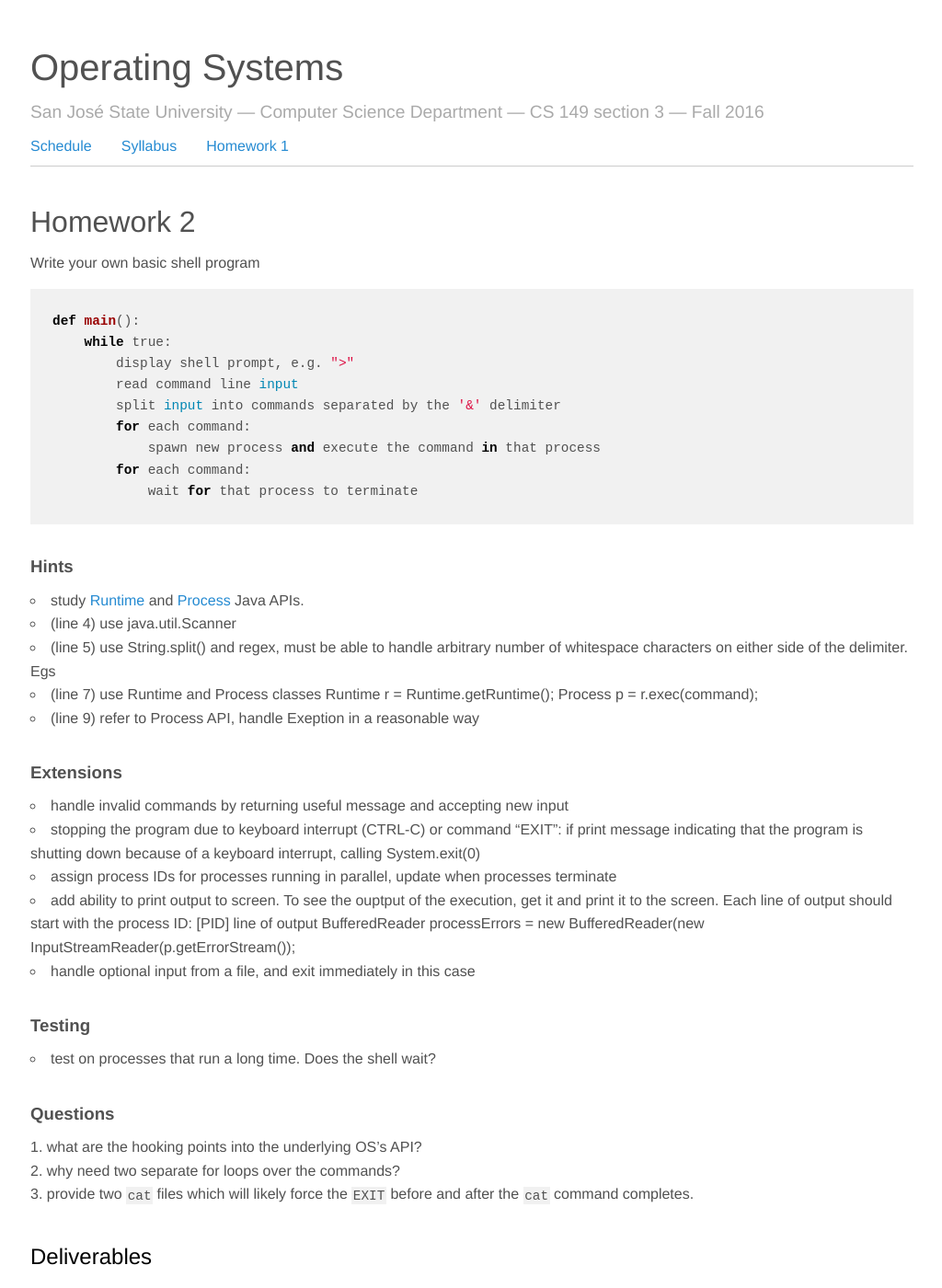
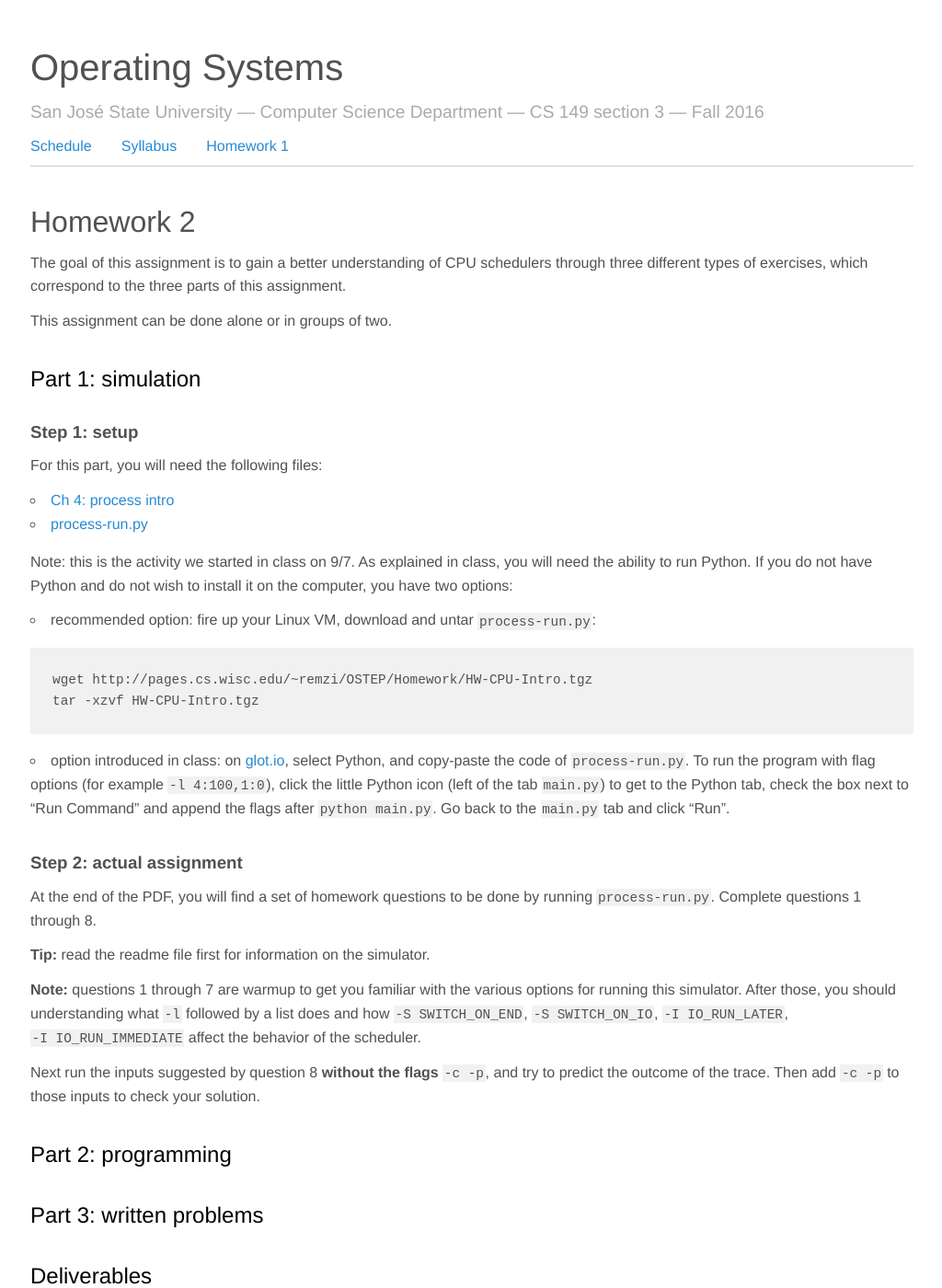
Before and after one commit to jnylam/jnylam.github.io, a Jekyll site: the page built from _courses/149-f16/homework02.md, in a window 1280 px wide and 1400 px high. Shown: the whole window at 92% size, without its empty margins (127-1151 px from the left). Built offline with Jekyll 4.4.1, drawn with Linux system fonts in a browser that asks for light colours; some of the changed text lies outside the part shown.

Commit message:
149 notes

````diff
--- a/_courses/149-f16/homework02.md
+++ b/_courses/149-f16/homework02.md
@@ -5,48 +5,66 @@ title: Homework 2
 navorder: 0
 ---
 
-Write your own basic shell program
+The goal of this assignment is to gain a better understanding of CPU schedulers through three different types of exercises, which correspond to the three parts of this assignment.
 
-``` python
-def main():
-    while true:
-        display shell prompt, e.g. ">"
-        read command line input
-        split input into commands separated by the '&' delimiter
-        for each command:
-            spawn new process and execute the command in that process
-        for each command:
-            wait for that process to terminate
+This assignment can be done alone or in groups of two.
+
+## Part 1: simulation
+
+### Step 1: setup
+
+For this part, you will need the following files:
+
+* [Ch 4: process intro](http://www.cs.wisc.edu/~remzi/OSTEP/cpu-intro.pdf)
+* [process-run.py](http://pages.cs.wisc.edu/~remzi/OSTEP/Homework/HW-CPU-Intro.tgz)
+
+Note: this is the activity we started in class on 9/7. As explained in class, you will need the ability to run Python. If you do not have Python and do not wish to install it on the computer, you have two options:
+
+* recommended option: fire up your Linux VM, download and untar `process-run.py`:
+
+```
+wget http://pages.cs.wisc.edu/~remzi/OSTEP/Homework/HW-CPU-Intro.tgz
+tar -xzvf HW-CPU-Intro.tgz
 ```
 
-### Hints
+* option introduced in class: on [glot.io](//glot.io), select Python, and copy-paste the code of `process-run.py`. To run the program with flag options (for example `-l 4:100,1:0`), click the little Python icon (left of the tab `main.py`) to get to the Python tab, check the box next to "Run Command" and append the flags after `python main.py`. Go back to the `main.py` tab and click "Run".
 
-- study [Runtime](https://docs.oracle.com/javase/8/docs/api/java/lang/Runtime.html) and [Process](https://docs.oracle.com/javase/8/docs/api/java/lang/Process.html) Java APIs.
-- (line 4) use java.util.Scanner
-- (line 5) use String.split() and regex, must be able to handle arbitrary number of whitespace characters on either side of the delimiter. Egs
-- (line 7) use Runtime and Process classes
-  Runtime r = Runtime.getRuntime(); Process p = r.exec(command);
-- (line 9) refer to Process API, handle Exeption in a reasonable way
+### Step 2: actual assignment
 
-### Extensions
+At the end of the PDF, you will find a set of homework questions to be done by running `process-run.py`. Complete questions 1 through 8.
 
-- handle invalid commands by returning useful message and accepting new input
-- stopping the program due to keyboard interrupt (CTRL-C) or command “EXIT”: if print message indicating that the program is shutting down because of a keyboard interrupt, calling System.exit(0)
-- assign process IDs for processes running in parallel, update when processes terminate
-- add ability to print output to screen. To see the ouptput of the execution, get it and print it to the screen. Each line of output should start with the process ID: [PID] line of output
-  BufferedReader processErrors = new BufferedReader(new InputStreamReader(p.getErrorStream());
-- handle optional input from a file, and exit immediately in this case
+__Tip:__ read the readme file first for information on the simulator.
 
-### Testing
+__Note:__ questions 1 through 7 are warmup to get you familiar with the various options for running this simulator. After those, you should understanding what `-l` followed by a list does and how `-S SWITCH_ON_END`, `-S SWITCH_ON_IO`, `-I IO_RUN_LATER`, `-I IO_RUN_IMMEDIATE` affect the behavior of the scheduler.
 
-- test on processes that run a long time. Does the shell wait?
+Next run the inputs suggested by question 8 __without the flags__ `-c -p`, and try to predict the outcome of the trace. Then add `-c -p` to those inputs to check your solution.
 
-### Questions
+## Part 2: programming
 
-1. what are the hooking points into the underlying OS’s API?
-2. why need two separate for loops over the commands?
-3. provide two `cat` files which will likely force the `EXIT` before and after the `cat` command completes.
+
+## Part 3: written problems
+
 
 ## Deliverables
 
+__Due date__: consult Canvas.
+
+
+
+__Part 1.__ you do not need to turn in anything for part 1 since you can check your own answers.
+
+__Part 2.__ a `.zip` file containing all `.java` files.
+
+__Part 3.__ a single `.pdf` file containing your solutions. As in the last assignment: use a word processor (and export as PDF) or LaTeX to write up your answers. Include your name (or both partner names if working as a group), the class and section, and the name of this assignment at the beginning of your document.
+
+If you are working with a partner, only one of you should turn in the files.
+
 ## Rubric
+
+## Acknowledgements
+
+Part 1 is homework from the free online textbook [Operating Systems: Three Easy Pieces](http://pages.cs.wisc.edu/~remzi/OSTEP/), Arpaci-Dusseau and Arpaci-Dusseau.
+
+Part 2 is inspired by Operating System Principles, Bic and Shaw.
+
+Part 3
````
Also changed, not shown: _courses/146-f16/index.md (+3 -3 lines), _courses/149-f16/homework02-old.md (added, +52 -0 lines), _courses/149-f16/index.md (+1 -1 lines), 1 other file.
